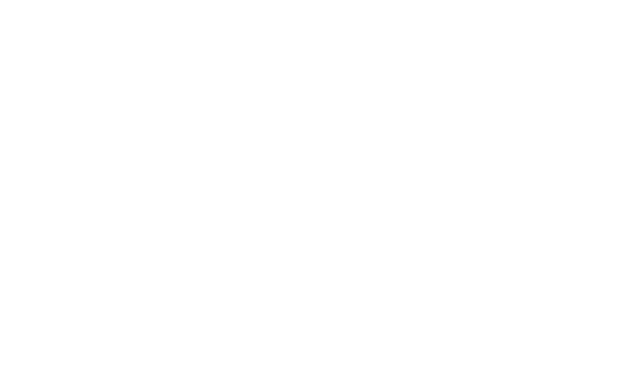
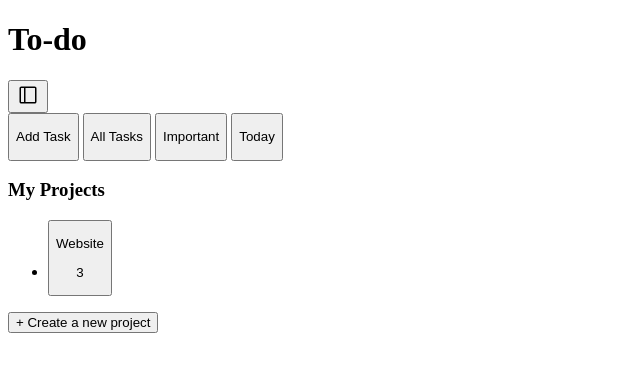
Before and after one commit to tristanbaldeo/todo-list, a website built with webpack: page src/index.html in a window 1280 px wide. Shown: the whole page, without its empty margins (0-640 px from the left). Built offline with nearby package versions, Linux system fonts and the light colour scheme.

Commit message:
added temporary html code for sidebar within index.html src file

```diff
--- a/src/index.html
+++ b/src/index.html
@@ -10,7 +10,50 @@
     </head>
     <body>
         <div id="content">
+            <div id="sidebar">
+                <div class="header">
+                    <h1 class="logo">To-do</h1>
+                    <button type="button" class="dock-sidebar">
+                    <svg xmlns="http://www.w3.org/2000/svg" height="24" viewBox="0 -960 960 960" width="24">
+                        <path d="M212.309-140.001q-29.923 0-51.115-21.193-21.193-21.192-21.193-51.115v-535.382q0-29.923 21.193-51.115 21.192-21.193 51.115-21.193h535.382q29.923 0 51.115 21.193 21.193 21.192 21.193 51.115v535.382q0 29.923-21.193 51.115-21.192 21.193-51.115 21.193H212.309ZM320-200v-560H212.309q-4.616 0-8.463 3.846-3.846 3.847-3.846 8.463v535.382q0 4.616 3.846 8.463 3.847 3.846 8.463 3.846H320Zm59.999 0h367.692q4.616 0 8.463-3.846 3.846-3.847 3.846-8.463v-535.382q0-4.616-3.846-8.463-3.847-3.846-8.463-3.846H379.999v560ZM320-200H200h120Z"></path>
+                    </svg>
+                    </button>
+                </div>
+                <div class="tasks">
+                    <button type="button" class="add-task-sidebar">
+                        <p>Add Task</p>
+                    </button>
 
+                    <button type="button" class="all-tasks">
+                        <p>All Tasks</p>
+                        <p class="total-tasks"></p>
+                    </button>
+
+                    <button type="button" class="important-tasks">
+                        <p>Important</p>
+                        <p class="total-tasks"></p>
+                    </button>
+
+                    <button type="button" class="today-tasks">
+                        <p>Today</p>
+                        <p class="total-tasks"></p>
+                    </button>
+
+                    <div id="projects">
+                        <h3>My Projects</h3>
+                        <ul class="projects-list">
+                            <li class="project">
+                            <button class="project-folder">
+                                <p class="project-name">Website</p>
+                                <p class="total-tasks">3</p>
+                                <span class="project-settings">
+                            </button>
+                        </ul>
+
+                        <button type="button" class="add-project">+ Create a new project</button>
+                    </div>
+                </div>
+            </div>
         </div>
     </body>
 </html>
--- /dev/null
+++ b/src/style.css
@@ -0,0 +1,6 @@
+* {
+    box-sizing: border-box;
+    list-style: none;
+    margin: 0;
+    padding: 0;
+}
```
